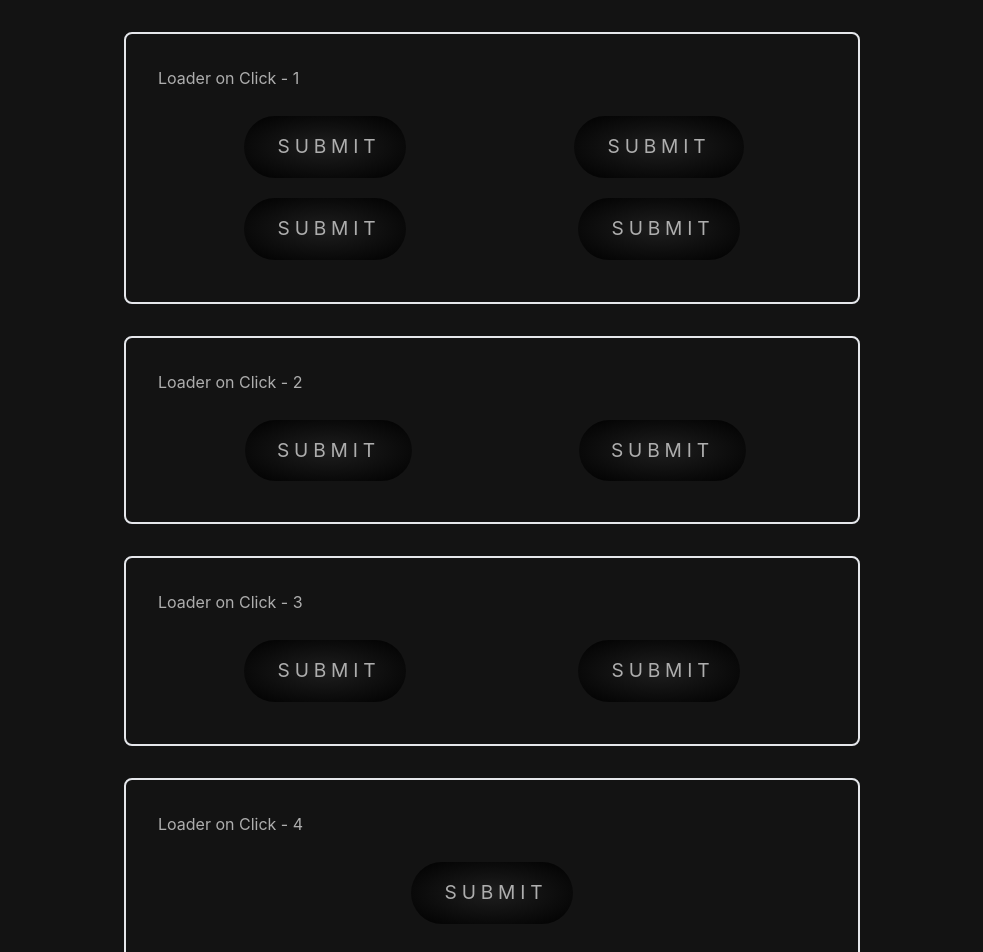
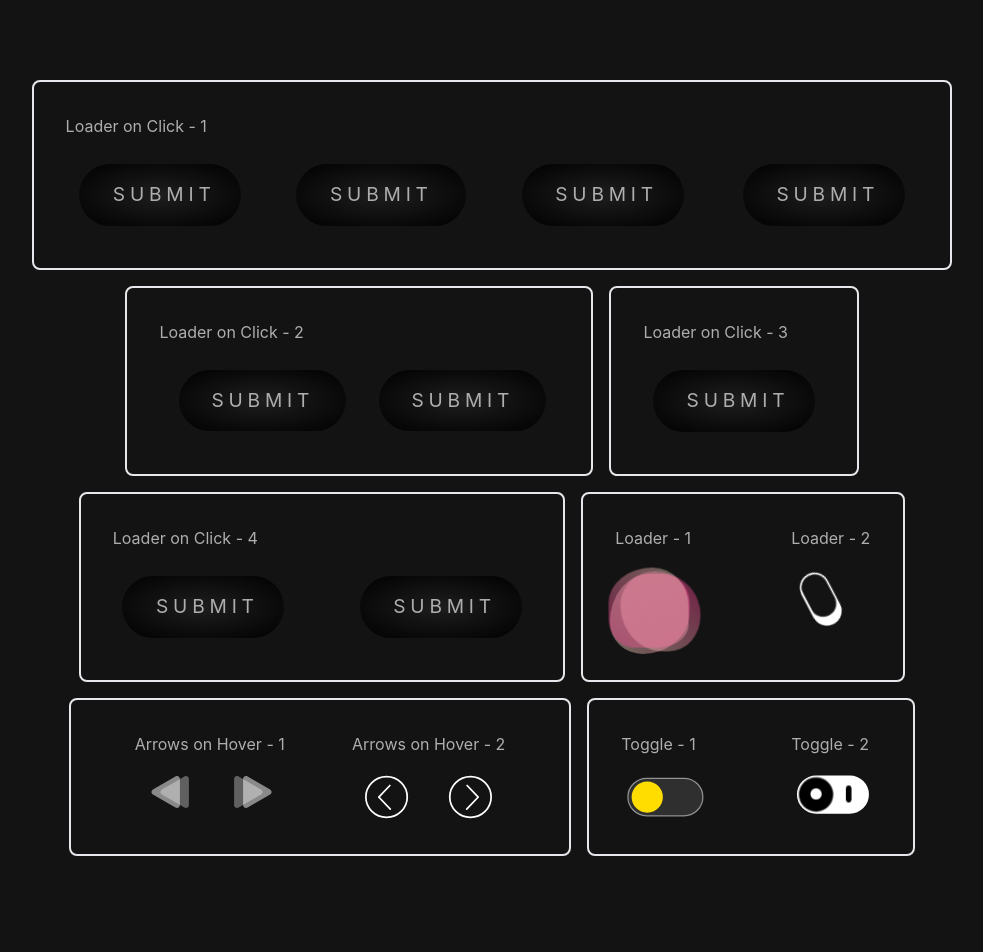
Before and after one commit to shrutishri2208/UI-components, a React (Create React App) app: page / in a window 1280 px wide. Shown: the top 952 px of the page, without its empty margins (148-1131 px from the left). Built offline with nearby package versions, Linux system fonts and the light colour scheme.

Commit message:
position

```diff
--- a/src/App.js
+++ b/src/App.js
@@ -10,11 +10,11 @@ import Toggle from "./components/Toggle";
 function App() {
   return (
     <div className="App">
-      <div className="container">
+      <div className="container flex flex-wrap justify-center gap-4">
         <Submit1 />
         <Submit2 />
+        <Submit4 />
         <Submit3 />
-        <Submit4 />
         <Loader />
         <Arrow />
         <Toggle />
--- a/src/components/Arrow.js
+++ b/src/components/Arrow.js
@@ -8,8 +8,8 @@ const loaderTime = 4000;
 
 const Arrow1 = () => {
   return (
-    <div className="border-2 rounded-lg m-8 p-8 grid grid-cols-2">
-      <div className="border-r-2 px-8">
+    <div className="border-2 rounded-lg p-8 grid grid-cols-2">
+      <div className="px-8">
         <h1 className="mb-4">Arrows on Hover - 1</h1>
         <div className="grid grid-cols-2">
           <Arrow1SVG />
--- a/src/components/Loader.js
+++ b/src/components/Loader.js
@@ -4,7 +4,7 @@ import Loader2 from "./Loader2";
 
 const Loader = () => {
   return (
-    <div className="border-2 rounded-lg m-8 p-8 grid grid-cols-2">
+    <div className="border-2 rounded-lg p-8 grid grid-cols-2 gap-24">
       <Loader1 />
       <Loader2 />
     </div>
--- a/src/components/Submit1.js
+++ b/src/components/Submit1.js
@@ -9,9 +9,9 @@ const loaderTime = 4000;
 
 const Submit1 = () => {
   return (
-    <div className="border-2 rounded-lg m-8 p-8">
+    <div className="border-2 rounded-lg p-8 w-fit h-fit">
       <h1 className="mb-4">Loader on Click - 1</h1>
-      <div className="grid grid-cols-2">
+      <div className="grid grid-cols-4 gap-x-8">
         <Button1 loaderTime={loaderTime} />
         <Button2 loaderTime={loaderTime} />
         <Button3 loaderTime={loaderTime} />
--- a/src/components/Submit2.js
+++ b/src/components/Submit2.js
@@ -6,7 +6,7 @@ const loaderTime = 4000;
 
 const Submit2 = () => {
   return (
-    <div className="border-2 rounded-lg m-8 p-8">
+    <div className="border-2 rounded-lg p-8 w-fit">
       <h1 className="mb-4">Loader on Click - 2</h1>
       <div className="grid grid-cols-2">
         <Button5 loaderTime={loaderTime} />
--- a/src/components/Submit3.js
+++ b/src/components/Submit3.js
@@ -6,9 +6,9 @@ const loaderTime = 4000;
 
 const Submit3 = () => {
   return (
-    <div className="border-2 rounded-lg m-8 p-8">
-      <h1 className="mb-4">Loader on Click - 3</h1>
-      <div className="grid grid-cols-2">
+    <div className="border-2 rounded-lg p-8 w-fit">
+      <h1 className="mb-4">Loader on Click - 4</h1>
+      <div className="grid grid-cols-2 gap-14">
         <Button7 loaderTime={loaderTime} />
         <Button8 loaderTime={loaderTime} />
       </div>
--- a/src/components/Submit4.js
+++ b/src/components/Submit4.js
@@ -5,8 +5,8 @@ const loaderTime = 4000;
 
 const Submit4 = () => {
   return (
-    <div className="border-2 rounded-lg m-8 p-8">
-      <h1 className="mb-4">Loader on Click - 4</h1>
+    <div className="border-2 rounded-lg p-8 w-fit ">
+      <h1 className="mb-4">Loader on Click - 3</h1>
       <div className="grid grid-cols-1">
         <Button9 loaderTime={loaderTime} />
       </div>
--- a/src/components/Toggle.js
+++ b/src/components/Toggle.js
@@ -4,8 +4,8 @@ import Toggle2 from "./Toggle2";
 
 const Toggle = () => {
   return (
-    <div className="border-2 rounded-lg m-8 p-8">
-      <div className="grid grid-cols-2">
+    <div className="border-2 rounded-lg p-8">
+      <div className="grid grid-cols-2 gap-20">
         <div>
           <h1 className="mb-4">Toggle - 1</h1>
           <Toggle1 />
--- a/src/components/Toggle2.js
+++ b/src/components/Toggle2.js
@@ -33,7 +33,7 @@ const Toggle2 = () => {
           strokeWidth="1"
           strokeOpacity="0.5"
           stroke="#000"
-          fill="red"
+          fill="#000"
         />
         <circle
           className={`${state ? "black" : "white"}`}
--- a/src/index.css
+++ b/src/index.css
@@ -16,7 +16,7 @@
 }
 
 body {
-  margin: 0;
+  margin: 5rem;
   font-family: -apple-system, BlinkMacSystemFont, "Segoe UI", "Roboto", "Oxygen",
     "Ubuntu", "Cantarell", "Fira Sans", "Droid Sans", "Helvetica Neue",
     sans-serif;
@@ -33,7 +33,6 @@ code {
 
 .container {
   margin: auto;
-  max-width: 50rem;
 }
 /*********************************************************************/
 
```
